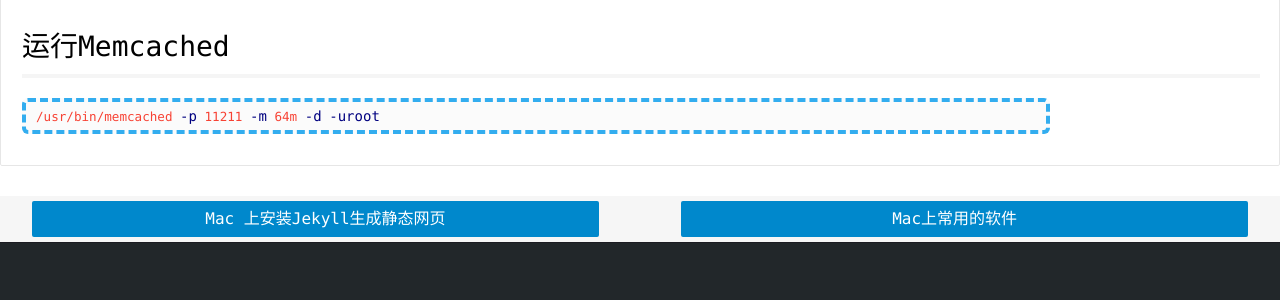
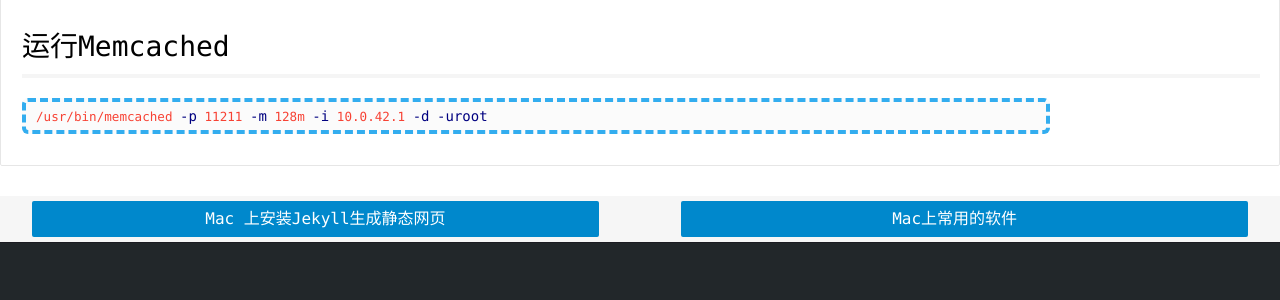
Before and after one commit to psvmc/myblog_jekyll, a Jekyll site: the page built from _posts/2018-01-18-linux-memcached-install.md, in a window 1280 px wide. Shown: the part 802-1102 px from the top of the page. Built offline with Jekyll 4.4.1, drawn with Linux system fonts in a browser that asks for light colours; comment, search, counter and statistics services are not loaded.

Commit message:
文章更新

````diff
--- a/_posts/2018-01-18-linux-memcached-install.md
+++ b/_posts/2018-01-18-linux-memcached-install.md
@@ -27,5 +27,5 @@
 ## 运行Memcached
 
 ```bash
-/usr/bin/memcached -p 11211 -m 64m -d -uroot
+/usr/bin/memcached -p 11211 -m 128m -i 10.0.42.1 -d -uroot
 ```
````
Also changed, not shown: _posts/2017-07-19-docker-command.md (+1 -2 lines).
